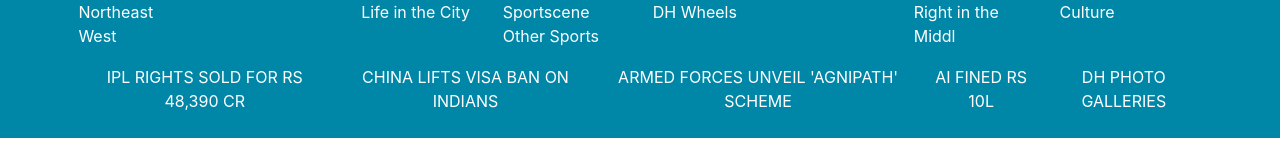
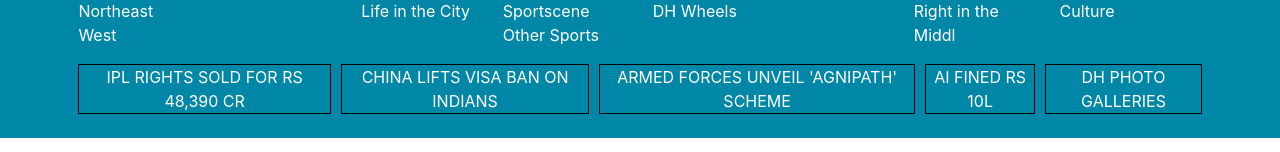
Before and after one commit to ambulkarpavan/Deccan-Herald-clone-project, a React (Create React App) app: page / in a window 1280 px wide. Shown: the part 170-322 px from the top of the page. Built offline with nearby package versions, Linux system fonts and the light colour scheme.

Commit message:
footer done

```diff
--- a/src/Components/style.module.css
+++ b/src/Components/style.module.css
@@ -39,7 +39,7 @@
 
 }
 .IPLDiv h5{
-    /* border: 1px solid red; */
+    border: 1px solid black;
 }
 
 .downBox{
```
Also changed, not shown: src/setupTests.js (line endings or trailing spaces).
